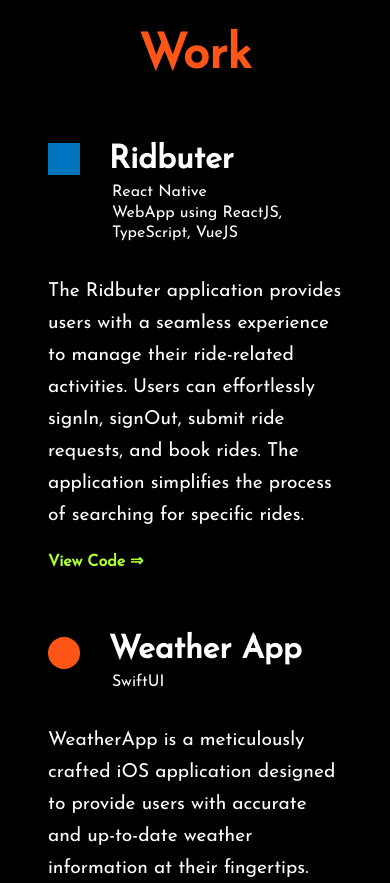
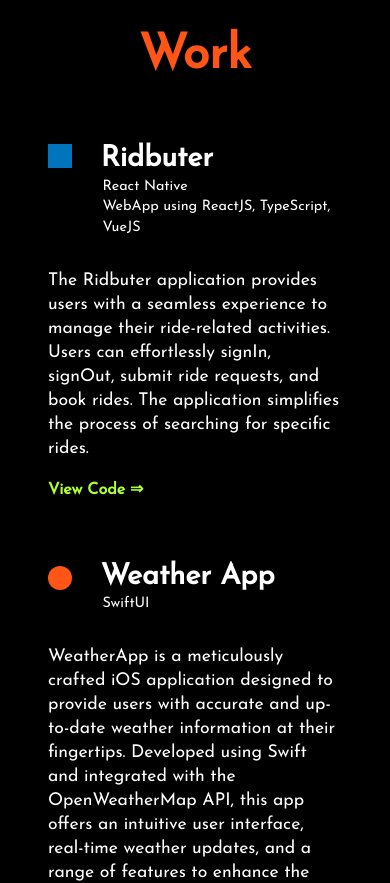
Before and after one commit to pranavgeek/pranavgeek.github.io, a React (Create React App) app: page /workSection in a window 390 px wide. Shown: the top 883 px of the page. Built offline with nearby package versions, Linux system fonts and the light colour scheme; a web font is replaced by a local one.

Commit message:
projects text updated

```diff
--- a/src/App.css
+++ b/src/App.css
@@ -640,30 +640,31 @@
   }
 
   .static-dot {
-    width: 2rem;
-    height: 2rem;
+    width: 1.5rem;
+    height: 1.5rem;
     margin-top: -1rem;
   }
 
   .projectTitle {
-    font-size: 2rem;
+    font-size: 1.8rem;
   }
 
   .project-p {
-    font-size: 1rem;
+    font-size: .9rem;
     line-height: 1.3rem;
+    margin-left: 3.4rem;
   }
 
   .box {
-    width: 2rem;
-    height: 2rem;
+    width: 1.5rem;
+    height: 1.5rem;
     margin-top: -1.5rem;
   }
 
   .project-desc {
-    font-size: 1.2rem;
+    font-size: 1.1rem;
     margin-top: 1rem;
-    line-height: 2rem;
+    line-height: 1.5rem;
   }
 
 }
```
